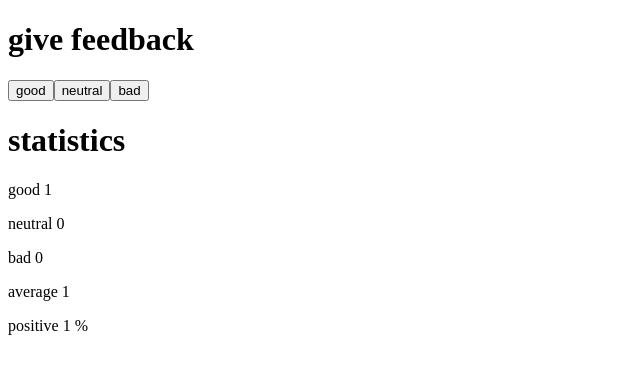
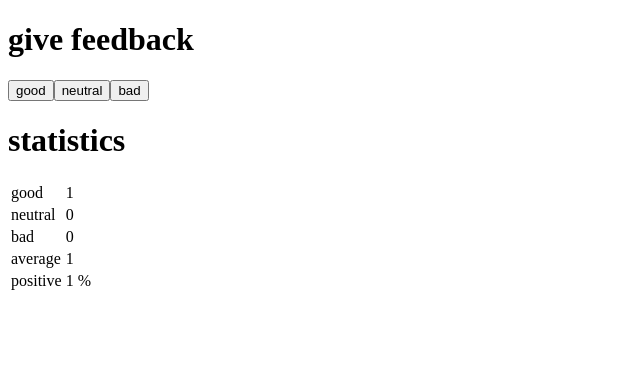
Before and after one commit to SimonTC/FullStackOpen2022, a React (Create React App) app in the folder exercises/part1/unicafe/: page / in a window 1280 px wide. Both pictures are taken after a click on the button "good". Shown: the top 374 px of the page, without its empty margins (0-640 px from the left). Built offline with nearby package versions, Linux system fonts and the light colour scheme.

Commit message:
unicafe step 6 - show statistics in table

```diff
--- a/exercises/part1/unicafe/src/App.js
+++ b/exercises/part1/unicafe/src/App.js
@@ -22,11 +22,18 @@ const Feedback = ({handleGood, handleNeutral, handleBad}) => {
 }
 
 const StatisticLine = ({text, value, textAfterValue}) => {
+  let valueCellText = value
+
   if(textAfterValue){
-    return <p>{text} {value} {textAfterValue}</p>
+    valueCellText = value + ' ' + textAfterValue
   }
 
-  return <p>{text} {value}</p>
+  return (
+    <tr>
+      <td>{text}</td>
+      <td>{valueCellText}</td>
+    </tr>
+  )
 }
 
 const Statistics = ({goodCount, neutralCount, badCount}) => {
@@ -41,13 +48,13 @@ const Statistics = ({goodCount, neutralCount, badCount}) => {
     statisticsBody = <p>No feedback given</p>
   } else {
     statisticsBody = (
-      <>
+      <table>
         <StatisticLine text='good' value={goodCount}/>
         <StatisticLine text='neutral' value={neutralCount}/>
         <StatisticLine text='bad' value={badCount}/>
         <StatisticLine text='average' value={avgScore}/>
         <StatisticLine text='positive' value={shareOfPositiveVotes} textAfterValue='%'/>
-      </>
+      </table>
     )
   }
 
```
